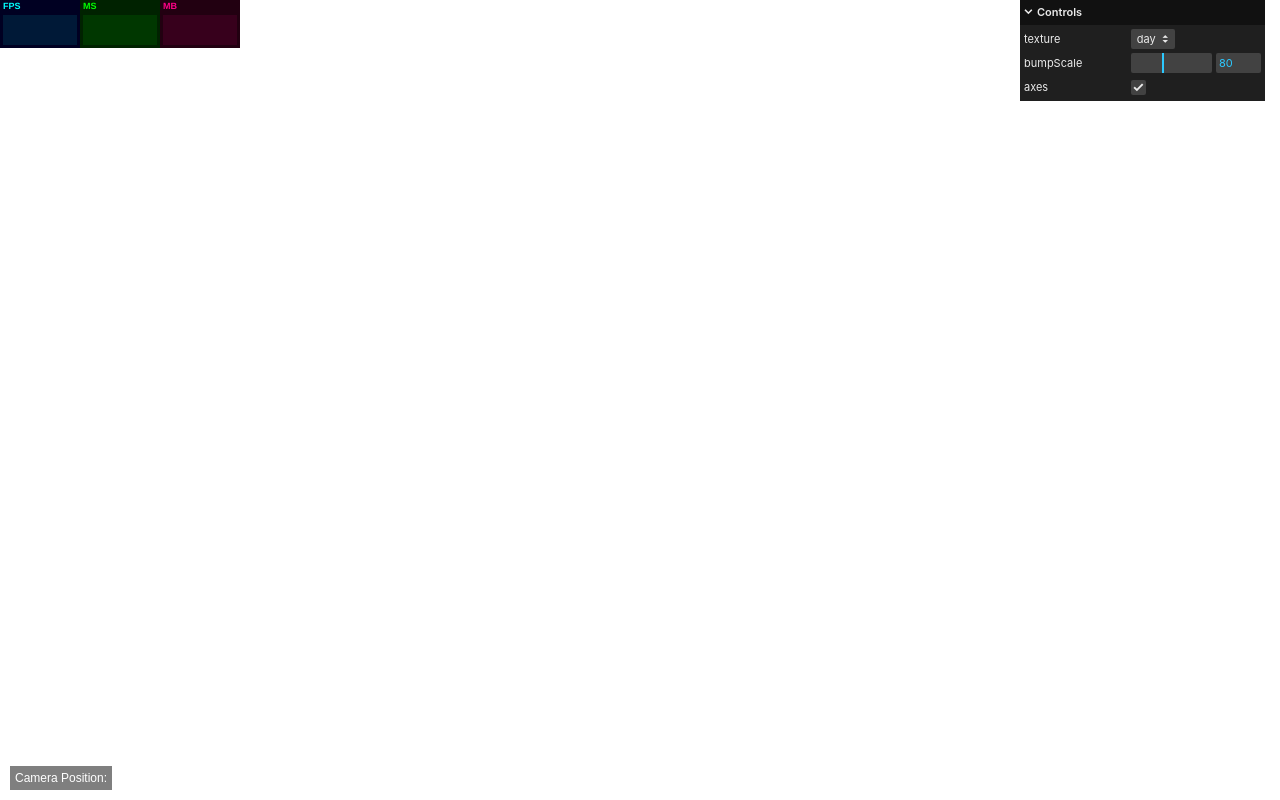
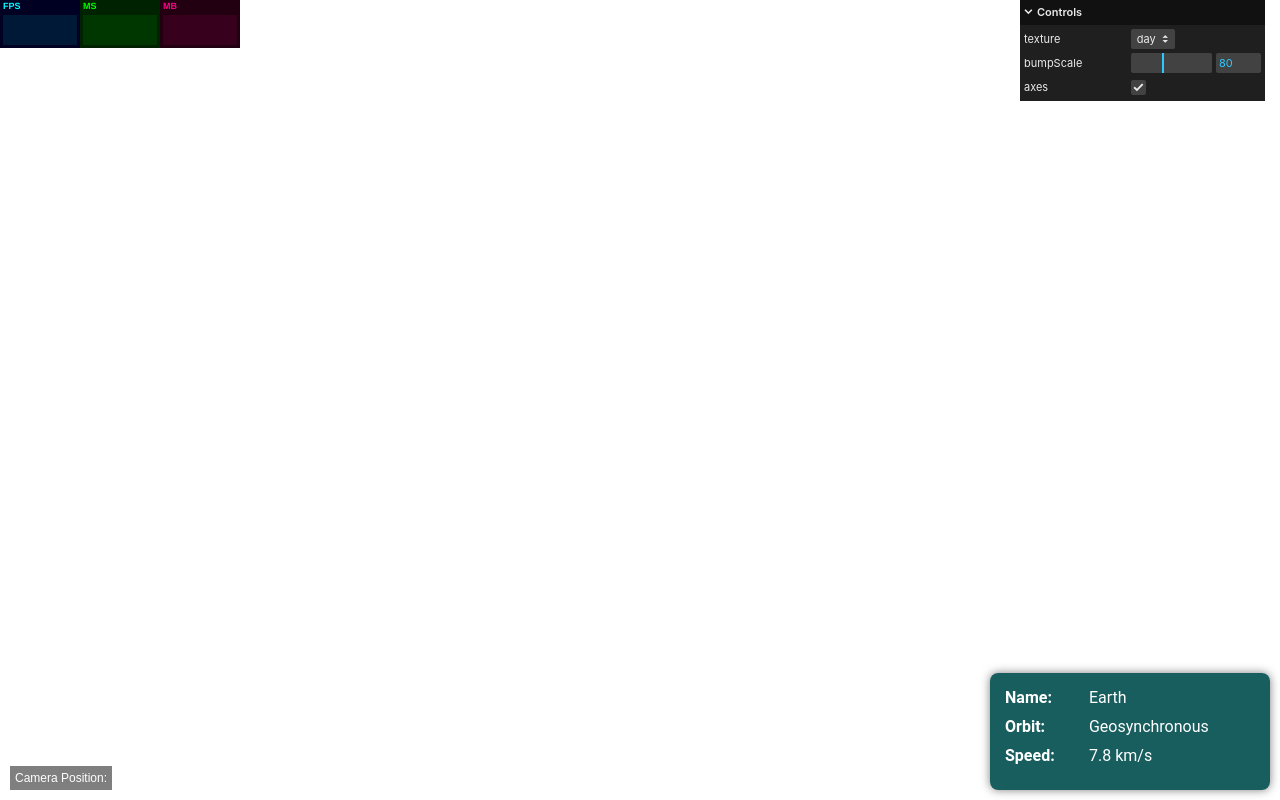
Before and after one commit to dxwhood/satviz, a plain HTML site: page src/frontend/static/index.html in a window 1280 px wide. Drawn offline with nearby package versions, Linux system fonts and the light colour scheme; no server answers.

Commit message:
added satellite info panel template

```diff
--- a/src/frontend/static/index.html
+++ b/src/frontend/static/index.html
@@ -17,10 +17,53 @@
             font-family: Arial, sans-serif;
             font-size: 12px;
         }
+        #satelliteInfoPanel {
+            position: absolute;
+            bottom: 10px; /* Adjust as needed */
+            right: 10px; /* Adjust as needed */
+            width: 250px; /* Adjust width as needed */
+            padding: 15px;
+            background-color: rgba(1, 77, 78, 0.9); /* Dark teal background with slight transparency */
+            border-radius: 8px;
+            box-shadow: 0 0 10px rgba(0, 0, 0, 0.5); /* Subtle shadow for depth */
+            font-family: 'Roboto', sans-serif; /* Consistent font */
+            color: white; /* White text for readability */
+        }
+
+        .info-field {
+            margin-bottom: 10px; /* Space between fields */
+        }
+
+        .info-label {
+            font-weight: bold; /* Bold label text */
+            display: inline-block;
+            width: 80px; /* Fixed width for alignment */
+        }
+
+        .info-value {
+            display: inline-block;
+        }
+
     </style>
 </head>
 <body>
     <div id="cameraPosition">Camera Position: </div>
+    <div id="satelliteInfoPanel">
+        <div class="info-field">
+            <span class="info-label">Name:</span>
+            <span class="info-value">Earth</span>
+        </div>
+        <div class="info-field">
+            <span class="info-label">Orbit:</span>
+            <span class="info-value">Geosynchronous</span>
+        </div>
+        <div class="info-field">
+            <span class="info-label">Speed:</span>
+            <span class="info-value">7.8 km/s</span>
+        </div>
+        <!-- Add more fields here -->
+    </div>
+
     <script type='module' src="/static/js/satellite_utils.js"></script>
     <!-- Main app logic -->
     <script type="module" src="/static/js/main.js"></script>
```
